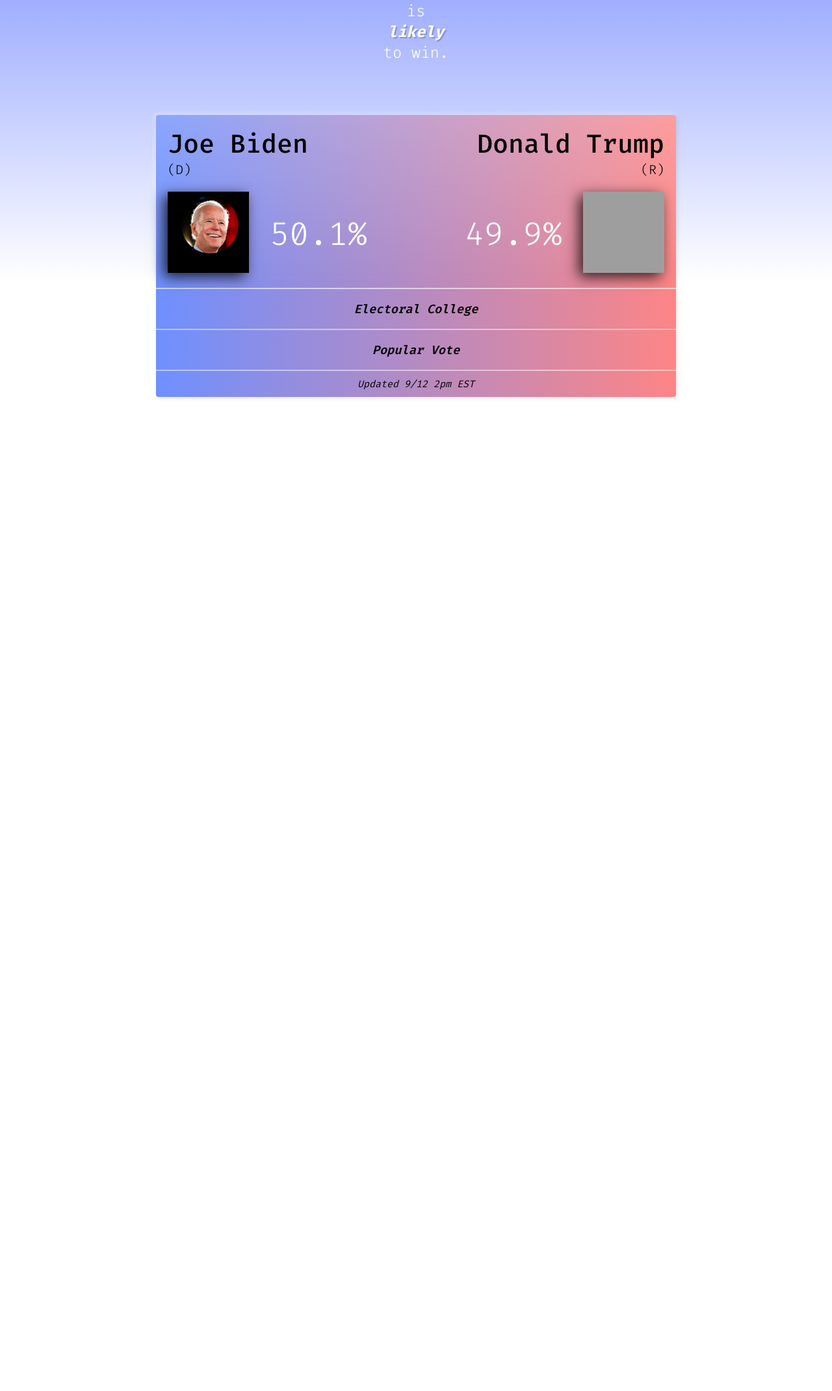
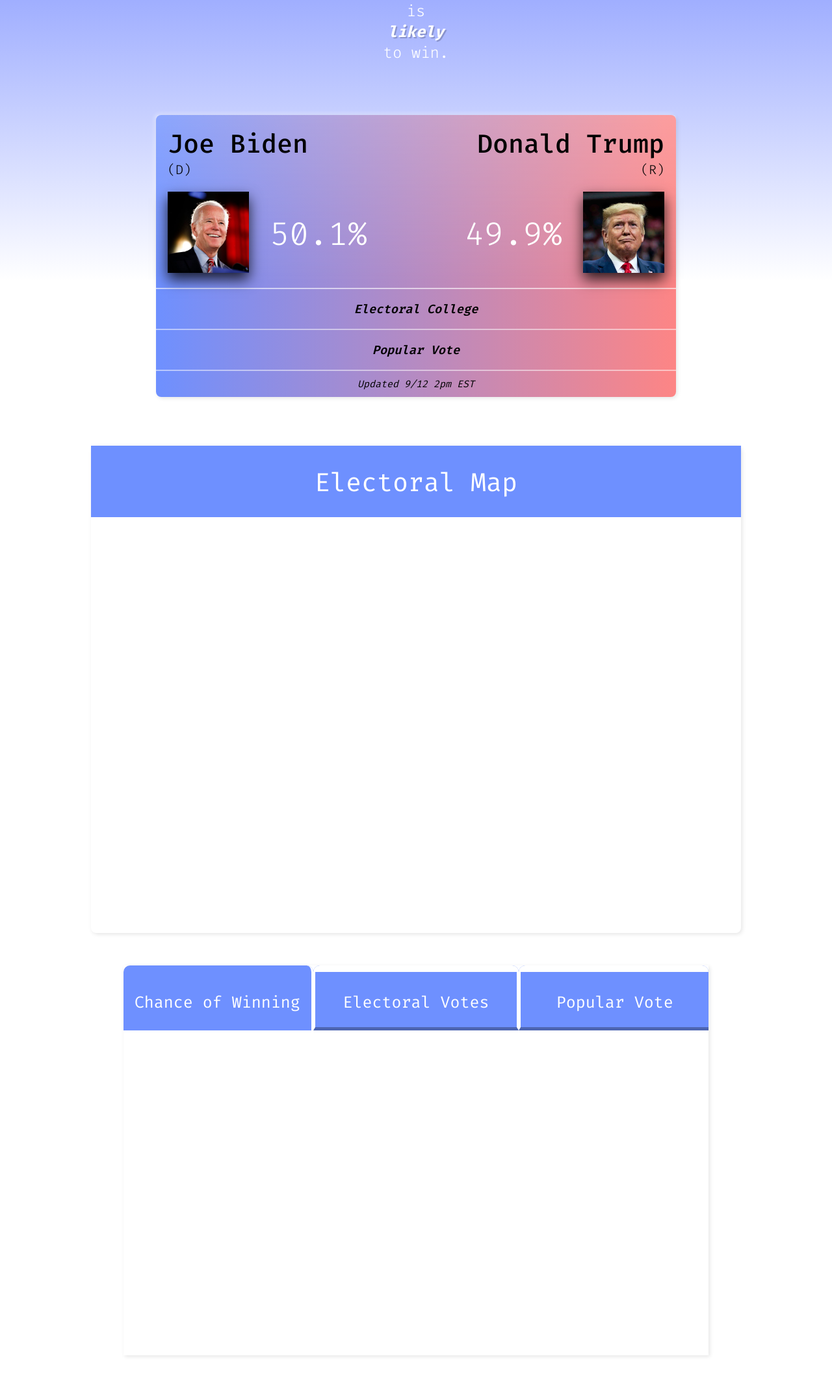
Before and after one commit to JamesxGamesYT/hte-election-model, a Flask app: page / in a window 1280 px wide. Shown: the part 167-2308 px from the top of the page at 65% size. Before the commit the page ends 780 px from the top, so only its background shows below. Run offline with Flask 2, Linux system fonts and the light colour scheme; grey boxes are pictures that could not be loaded.

Commit message:
added divs for graphs and maps

```diff
--- a/web/static/css/index.css
+++ b/web/static/css/index.css
@@ -55,11 +55,12 @@
     width: 800px;
     z-index: 1;
     position: relative;
-    border-radius: 4px;
+    border-radius: 8px;
     /* border: 2px solid rgba(0, 0, 0, 0.6); */
     background: linear-gradient(90deg, rgb(110, 144, 255) 0%, rgb(253, 133, 133) 100%);
     box-shadow: 2px 2px 6px rgba(0,0,0,0.1),
                -2px -2px 6px rgba(255,255,255,0.4);
+    margin-bottom: 75px;
 }
 
 #candidates #biden {
@@ -69,21 +70,23 @@
 
 #image {
     margin: 0;
-    box-shadow: -6px 6px 20px rgba(0, 0, 0, 0.8);
+    box-shadow: 0px 10px 20px rgba(0, 0, 0, 0.8);
 }
 
-#win_prob {
+#win-prob {
     position: absolute;
     font-size: 50px;
     font-weight: 200;
     top: 150px;
-    right: 175px;
     color:  rgb(255,255,255);
 }
 
-#biden #win_prob {
+#trump #win-prob {
+    right: 175px;
+}
+
+#biden #win-prob {
     left: 175px;
-    color:  rgb(255,255,255);
 }
 
 #candidates #trump {
@@ -125,3 +128,65 @@
     font-size: 15px;
     font-style: italic;
 }
+
+#electoral-map {
+    display: inline-block;
+    width: 1000px;
+    height: 750px;
+    border-radius: 8px;
+    box-shadow: 2px 2px 6px rgba(0,0,0,0.1),
+    -2px -2px 6px rgba(255,255,255,0.4);
+    margin-bottom: 50px;
+}
+
+#electoral-map #heading {
+    background-color: rgb(110, 144, 255);
+    height: 80px;
+    font-size: 40px;
+    padding-top: 30px;
+    color: white;
+}
+
+#time-change {
+    display: inline-block;
+    width: 900px;
+    height: 600px;
+    box-shadow: 2px 2px 6px rgba(0,0,0,0.1),
+    -2px -2px 6px rgba(255,255,255,0.4);
+    margin-bottom: 50px;
+}
+
+#headings {
+    display: table-row;
+    height: 100px;
+    font-size: 25px;
+    background-color: rgba(110, 144, 255);
+    color: white;
+}
+
+#headings .heading {
+    padding-top: 30px;
+    /* padding-left: 10px; */
+    text-align: center;
+    display: table-cell;
+    width: 800px;
+    border-top-right-radius: 10px;
+    border-top-left-radius: 10px;
+}
+
+#headings #middle {
+    border-left: 3px solid rgb(255, 255, 255);
+    border-right: 3px solid rgba(255, 255, 255);
+}
+
+#headings .non-active {
+    cursor: pointer;
+    border-bottom: 5px solid rgba(0, 0, 0, 0.3);
+    border-top: 10px solid rgba(255, 255, 255);
+}
+
+#headings .non-active:hover {
+    background-color: rgba(0, 0, 255, 0.37);
+    box-shadow: 2px 2px 6px rgba(0,0,0,0.1),
+    -2px -2px 20px rgba(255,255,255,0.4);
+}
--- a/web/static/js/ui.js
+++ b/web/static/js/ui.js
@@ -9,6 +9,12 @@
         openMenu();
     }
 })
+
+// document.getElementById("heading").addEventListener("click", function() {
+//     var headings = document.get
+// }
+
+// )
 
 
 var Menu = document.getElementById("menu");
--- a/web/templates/index.html
+++ b/web/templates/index.html
@@ -54,14 +54,14 @@
                 <p id="party">(D)</p>
                 <br>
                 <img src="static/media/biden.jpg" id="image" width=125px height=125px>
-                <p id="win_prob">50.1%</p>
+                <p id="win-prob">50.1%</p>
             </div>
             <div id='trump'>
                 <h3>Donald Trump</h3>
                 <p id="party">(R)</p>
                 <br>
-                <img src="static/media/new_trump.jpg" id="image" width=125px height=125px>
-                <p id="win_prob">49.9%</p>
+                <img src="static/media/trump.jpg" id="image" width=125px height=125px>
+                <p id="win-prob">49.9%</p>
             </div>
         </div>
         <div id='electoral' class='stats-section'>
@@ -75,6 +75,17 @@
         </div>
     </div>
 
+    <div id="electoral-map">
+        <div id="heading">Electoral Map</div>
+    </div>
+    <div id="time-change">
+        <div id="headings">
+            <div class="heading" style="border-right: 3px solid rgb(255, 255, 255);">Chance of Winning</div>
+            <div class="heading non-active" id="middle">Electoral Votes</div>
+            <div class="heading non-active" style="border-left: 3px solid rgb(255, 255, 255);">Popular Vote</div>
+        </div>
+    </div>
+
     <script type='text/javascript' src='/static/js/load_data.js'></script>
     <script type='text/javascript' src='/static/js/ui.js'></script>
 </body>
```
Also changed, not shown: web/static/media/biden.jpg.
